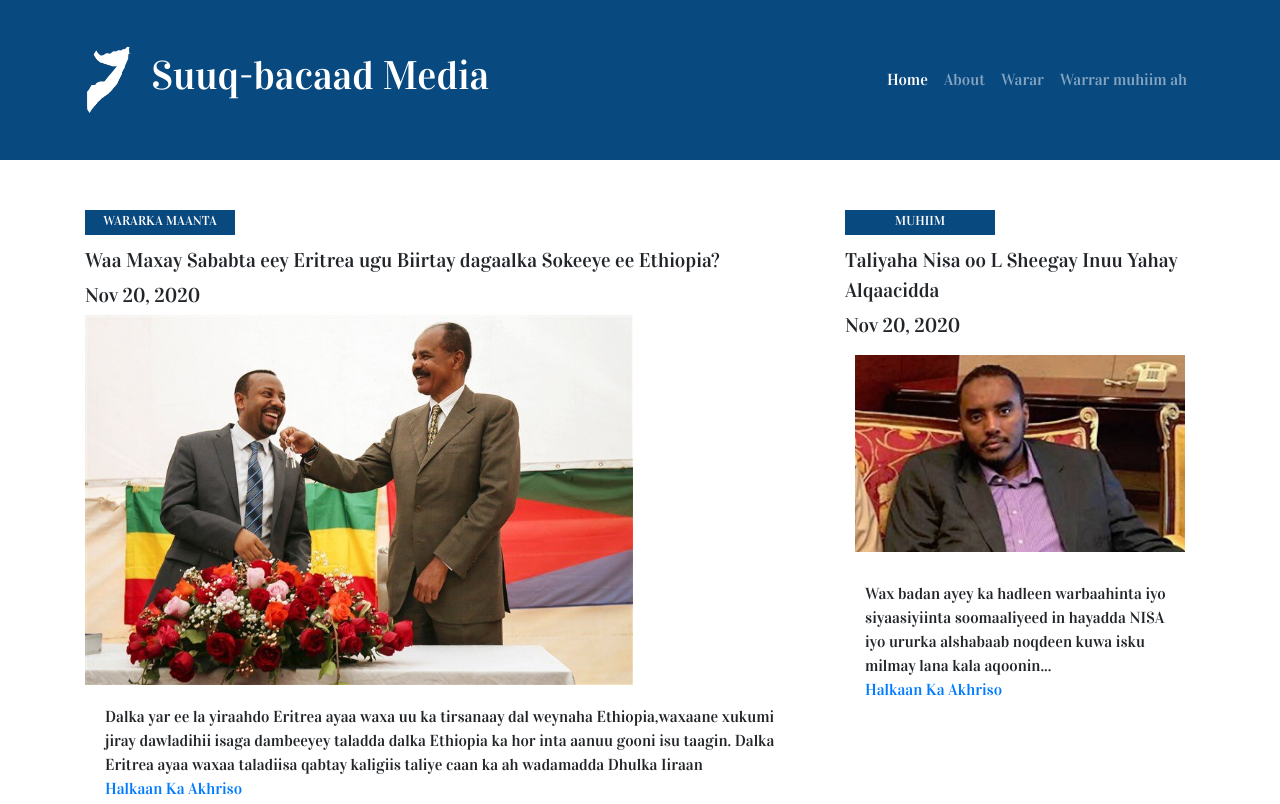
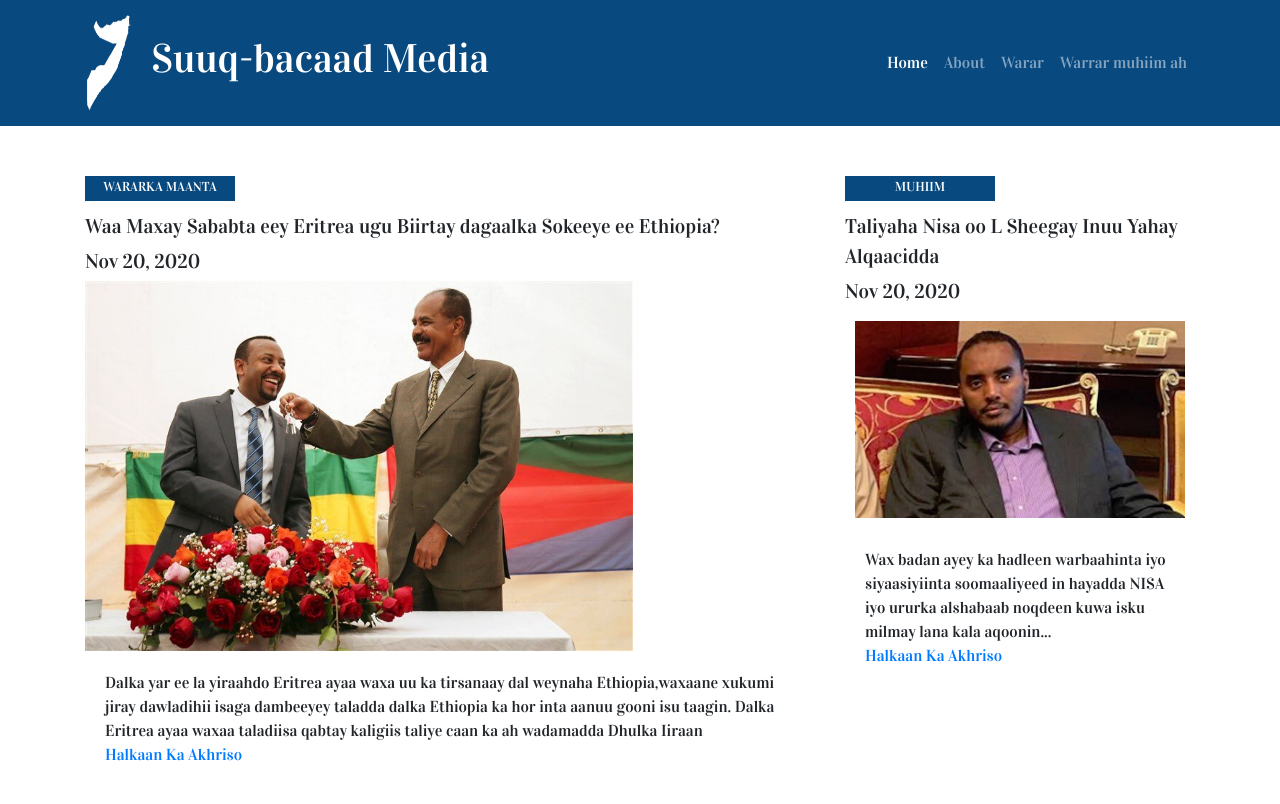
Before and after one commit to halimawiish/halimawiish.github.io, a plain HTML site: page index.html in a window 1280 px wide. Shown: the top 804 px of the page. Drawn offline with nearby package versions, Linux system fonts and the light colour scheme.

Commit message:
update.css

```diff
--- a/style.css
+++ b/style.css
@@ -7,11 +7,10 @@ color: rgb(255, 255, 255);
 }
 header img {
     max-width: 50px;
-    height: 70px;
 }
 .navbar-custom {
     background-color:#084980;
-    height: 20vh;
+
 
 }
 
```
